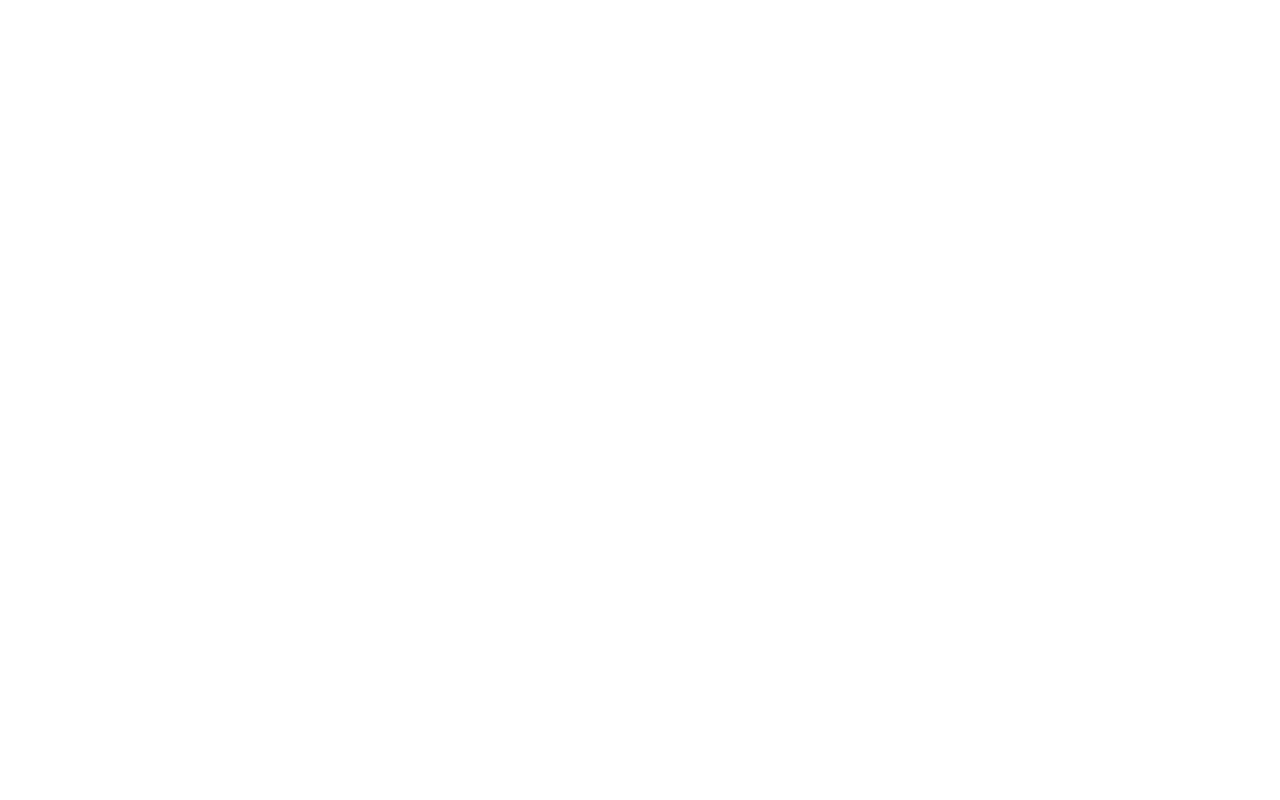
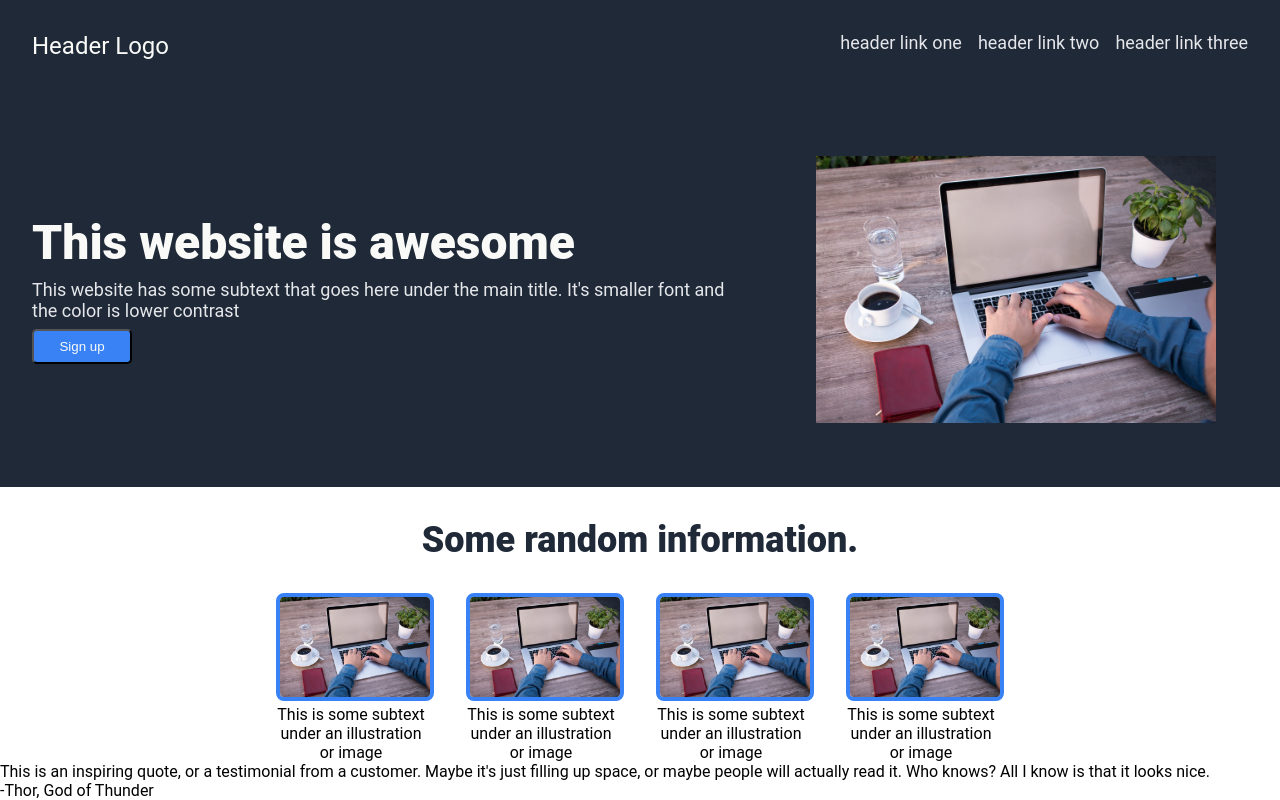
Before and after one commit to daviidx23/odin-landing-page, a plain HTML site: page index.html in a window 1280 px wide. Drawn offline with Linux system fonts and the light colour scheme.

Commit message:
add hero and random info section

```diff
--- a/index.html
+++ b/index.html
@@ -8,6 +8,48 @@
     <link rel="stylesheet" href="style.css">
 </head>
 <body>
-
+    <div class="hero-header-container">
+        <div class="header">
+            <div class="logo">Header Logo</div>
+            <ul>
+                <li><a>header link one</a></li>
+                <li><a>header link two</a></li>
+                <li><a>header link three</a></li>
+            </ul>
+        </div>
+        <div class="hero">
+            <div class="hero-1">
+                <h1>This website is awesome</h1>
+                <p>This website has some subtext that goes here under the main title. It's smaller font and the color is lower contrast</p>
+                <button>Sign up</button>
+            </div>
+            <img src="./img/placeholder.jpg" alt="Placeholder"/>
+        </div>
+    </div>
+    <div class="random-container">
+        <div class="title">Some random information.</div>
+        <div class="photos">
+            <div class="photo">
+                <img src="./img/placeholder.jpg" alt="Placeholder"/>
+                <div class="subtext">This is some subtext under an illustration or image</div>
+            </div>
+            <div class="photo">
+                <img src="./img/placeholder.jpg" alt="Placeholder"/>
+                <div class="subtext">This is some subtext under an illustration or image</div>
+            </div>
+            <div class="photo">
+                <img src="./img/placeholder.jpg" alt="Placeholder"/>
+                <div class="subtext">This is some subtext under an illustration or image</div>
+            </div>
+            <div class="photo">
+                <img src="./img/placeholder.jpg" alt="Placeholder"/>
+                <div class="subtext">This is some subtext under an illustration or image</div>
+            </div>
+        </div>
+    </div>
+    <div class="quote-container">
+        <div class="quote">This is an inspiring quote, or a testimonial from a customer. Maybe it's just filling up space, or maybe people will actually read it. Who knows? All I know is that it looks nice.</div>
+        <div class="author">-Thor, God of Thunder</div>
+    </div>
 </body>
 </html>
--- a/style.css
+++ b/style.css
@@ -0,0 +1,101 @@
+* {
+    margin: 0px;
+    padding: 0px;
+
+}
+
+body {
+    display: flex;
+    flex-direction: column;
+    justify-content: space-between;
+    font-family: "roboto";
+}
+
+.header {
+    display: flex;
+    justify-content: flex-start;
+    margin: 32px;
+}
+
+.logo {
+    font-size: 24px;
+    color: #F9FAF8;
+}
+
+ul {
+    list-style-type: none;
+    display: flex;
+    margin-left: auto;
+    font-size: 18px;
+    color: #E5E7EB;
+    gap: 16px;
+}
+
+.hero-1 {
+    display: flex;
+    flex-direction: column;
+    margin-left: 32px;
+    gap: 8px;
+}
+
+button {
+    width: 100px;
+    background-color: #3882F6;
+    padding: 8px 16px;
+    border-radius: 5px;
+    color: #F9FAF8;
+}
+
+.hero {
+    display: flex;
+    align-items: center;
+    justify-content: center;
+}
+
+.hero > img {
+    width: 400px;
+    height: auto;
+    margin: 64px;
+}
+
+.hero-header-container {
+    background-color: #1F2937;
+}
+
+h1 {
+    font-size: 48px;
+    font-weight: 800;
+    color: #F9FAF8;
+}
+
+p {
+    font-size: 18px;
+    color: #E5E7EB;
+}
+
+.photos{
+    display: flex;
+    justify-content: center;
+    gap: 32px;
+
+}
+
+.photo > img {
+    width: 150px;
+    height: auto;
+    border: solid 4px #3882F6;
+    border-radius: 8px;
+}
+
+.photo > .subtext {
+    width: 150px;
+    text-align: center;
+}
+
+.title {
+    text-align: center;
+    margin: 32px;
+    font-size: 36px;
+    font-weight: 800;
+    color: #1F2937;
+}
```
Also changed, not shown: img/placeholder.jpg (renamed from img/home-office-ge97b015b7_1920.jpg).
